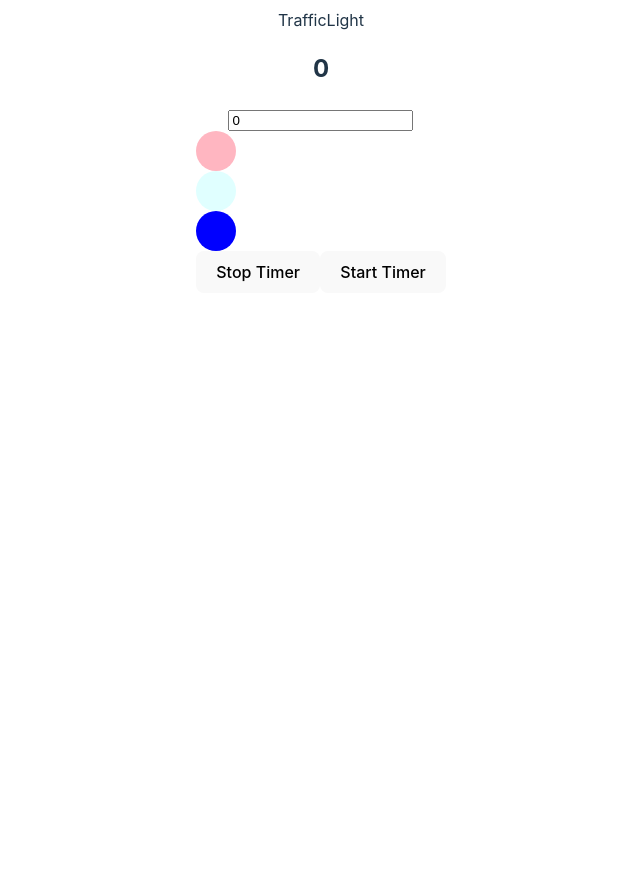
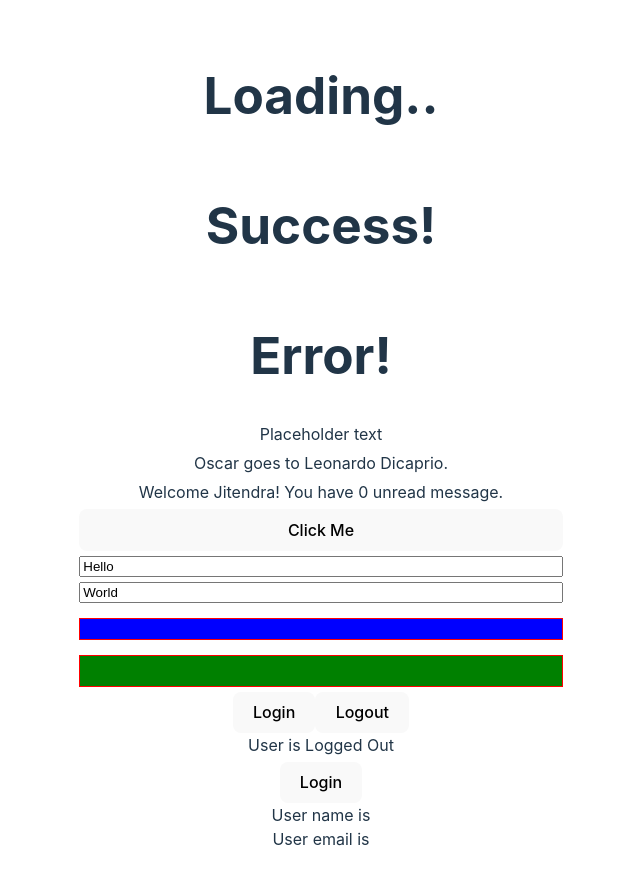
Before and after one commit to jitendrasuthar1998/react-interview-questions, a React (Vite) app: page / in a window 1280 px wide. Shown: the part 250-1133 px from the top of the page, without its empty margins (319-959 px from the left). Before the commit the page ends 800 px from the top, so only its background shows below. Built offline with nearby package versions, Linux system fonts and the light colour scheme.

Commit message:
added type assertions and types to useState hook

```diff
--- a/src/App.jsx
+++ b/src/App.jsx
@@ -8,7 +8,7 @@ import UserApp from "./context/UserApp"
 import CountDownTimer from "./components/CountDownTimer"
 import Pagination from "./components/Pagination"
 import StartRating from "./components/StarRating"
-import Demo from "./typescript/Demo"
+import TypeScriptDemo from "./typescript/Demo"
 import InfiniteScroll from "./components/InfiniteScroll"
 import WindowScroll from "./components/InfiniteScroll/WindowScroll"
 import Autocomplete from "./components/AutoComplete"
@@ -30,8 +30,8 @@ function App() {
       {/* <InfiniteScroll/> */}
       {/* <Autocomplete/> */}
       {/* <WindowScroll/> */}
-      {/* <Demo/> */}
-      <TrafficLight/>
+      <TypeScriptDemo/>
+      {/* <TrafficLight/> */}
     </div>
   )
 }
--- a/src/typescript/Demo.tsx
+++ b/src/typescript/Demo.tsx
@@ -8,8 +8,10 @@ import Oscar from "./TsComponents/Oscar";
 import Button from "./TsComponents/Button";
 import Input from "./TsComponents/Input";
 import Container from "./TsComponents/Container";
+import LoggedIn from "./TsComponents/LoggedIn";
+import User from "./TsComponents/User";
 
-const Demo = () => {
+const TypeScriptDemo = () => {
   const personName = {
     first: "John",
     last: "Doe",
@@ -22,7 +24,7 @@ const Demo = () => {
   ];
 
   return (
-    <div>
+    <div style={{display:"flex", flexDirection:"column", gap:5}}>
       {/* React component with props types */}
       <Greet name="Hello world from Demo" messageCount={10} isLoggedIn={true} />
 
@@ -77,8 +79,12 @@ const Demo = () => {
           height: 30,
         }}
       />
+
+      <LoggedIn/>
+
+      <User/>
     </div>
   );
 };
 
-export default Demo;
+export default TypeScriptDemo;
--- a/src/typescript/TsComponents/Button.tsx
+++ b/src/typescript/TsComponents/Button.tsx
@@ -7,7 +7,7 @@ type ButtonProps = {
 
 const Button = (props:ButtonProps) => {
   return (
-    <button onClick={props.handleClick}></button>
+    <button onClick={props.handleClick}>Click Me</button>
   )
 }
 
--- /dev/null
+++ b/src/typescript/TsComponents/LoggedIn.tsx
@@ -0,0 +1,19 @@
+import React, { useState } from 'react'
+
+const LoggedIn = () => {
+
+const [isLoggedIn, setIsLoggedIn] = useState<boolean>(false);
+
+  return (
+    <div>
+        <button onClick={()=> setIsLoggedIn(true)}>Login</button>
+        <button onClick={()=> setIsLoggedIn(false)}>Logout</button>
+
+        <div>
+            User is {isLoggedIn ? "Logged In" : "Logged Out"}
+        </div>
+    </div>
+  )
+}
+
+export default LoggedIn
--- /dev/null
+++ b/src/typescript/TsComponents/User.tsx
@@ -0,0 +1,29 @@
+import React, { useState } from "react";
+
+type AuthUser = {
+  name: string;
+  email: string;
+};
+
+const User = () => {
+  //   type assertions
+
+  const [user, setUser] = useState<AuthUser>({} as AuthUser);
+
+  const handleLogin = () => {
+    setUser({ name: "Jitendra", email: "jitendra@gmail.com" });
+  };
+  //   const handleLogout = () => {
+  //     setUser(null);
+  //   }
+  return (
+    <div>
+      <button onClick={handleLogin}>Login</button>
+      {/* <button onClick={handleLogout}>Logout</button> */}
+      <div>User name is {user.name} </div>
+      <div>User email is{user.email}</div>
+    </div>
+  );
+};
+
+export default User;
```
